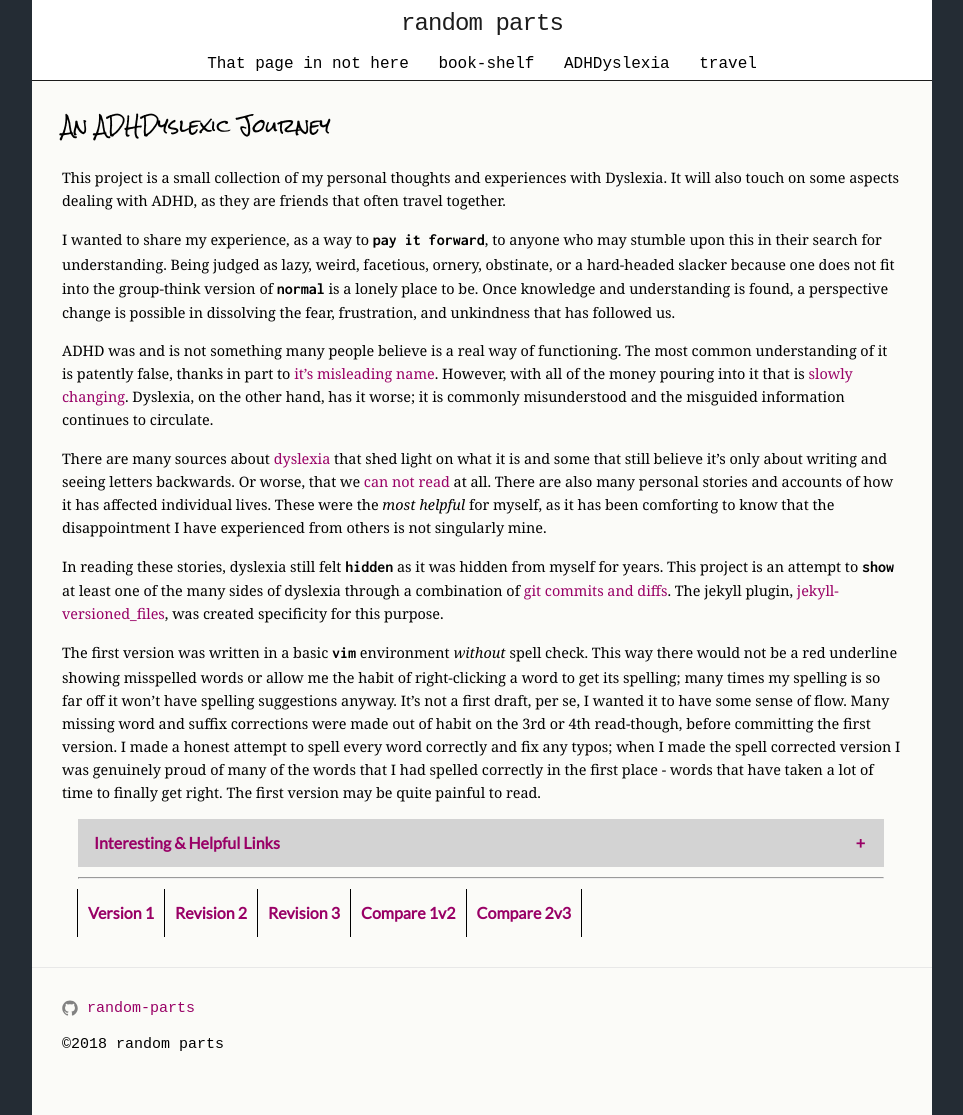
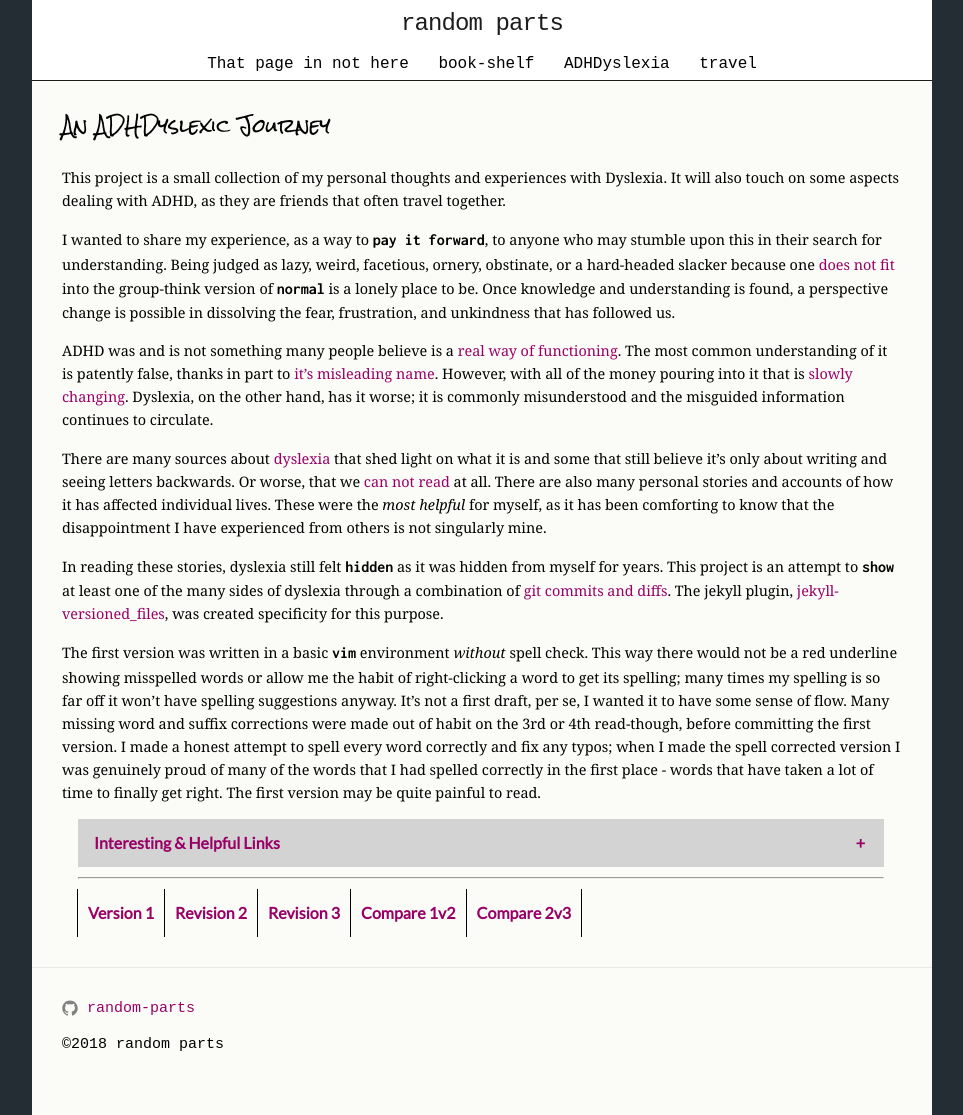
Before and after one commit to random-parts/random-parts.github.io, a Jekyll site: the page built from dyslexia.md, in a window 1280 px wide. Shown: the whole page, without its empty margins (158-1121 px from the left). Built offline with Jekyll 4.4.1, drawn with Linux system fonts in a browser that asks for light colours.

Commit message:
add links

```diff
--- a/dyslexia.md
+++ b/dyslexia.md
@@ -8,9 +8,9 @@ permalink: /adhd-dyslexia/
 
 This project is a small collection of my personal thoughts and experiences with Dyslexia. It will also touch on some aspects dealing with ADHD, as they are friends that often travel together.
 
-I wanted to share my experience, as a way to `pay it forward`, to anyone who may stumble upon this in their search for understanding. Being judged as lazy, weird, facetious, ornery, obstinate, or a hard-headed slacker because one does not fit into the group-think version of `normal` is a lonely place to be. Once knowledge and understanding is found, a perspective change is possible in dissolving the fear, frustration, and unkindness that has followed us.
+I wanted to share my experience, as a way to `pay it forward`, to anyone who may stumble upon this in their search for understanding. Being judged as lazy, weird, facetious, ornery, obstinate, or a hard-headed slacker because one [does not fit] into the group-think version of `normal` is a lonely place to be. Once knowledge and understanding is found, a perspective change is possible in dissolving the fear, frustration, and unkindness that has followed us.
 
-ADHD was and is not something many people believe is a real way of functioning. The most common understanding of it is patently false, thanks in part to [it's misleading name][1]. However, with all of the money pouring into it that is [slowly changing][2]. Dyslexia, on the other hand, has it worse; it is commonly misunderstood and the misguided information continues to circulate.
+ADHD was and is not something many people believe is a [real way of functioning]. The most common understanding of it is patently false, thanks in part to [it's misleading name][1]. However, with all of the money pouring into it that is [slowly changing][2]. Dyslexia, on the other hand, has it worse; it is commonly misunderstood and the misguided information continues to circulate.
 
 There are many sources about [dyslexia][3] that shed light on what it is and some that still believe it's only about writing and seeing letters backwards. Or worse, that we [can not read][4] at all. There are also many personal stories and accounts of how it has affected individual lives. These were the _most helpful_ for myself, as it has been comforting to know that the disappointment I have experienced from others is not singularly mine.
 
```
Also changed, not shown: other parts of dyslexia.md (+2 -0 lines).
